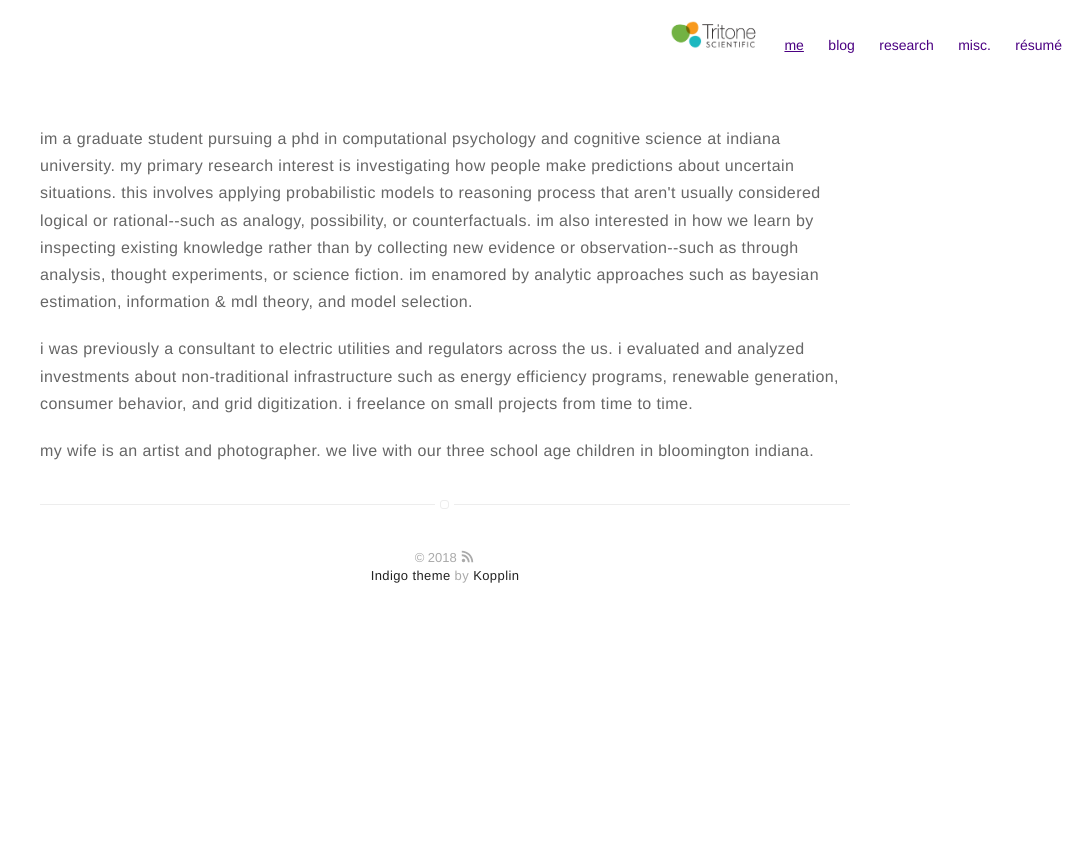
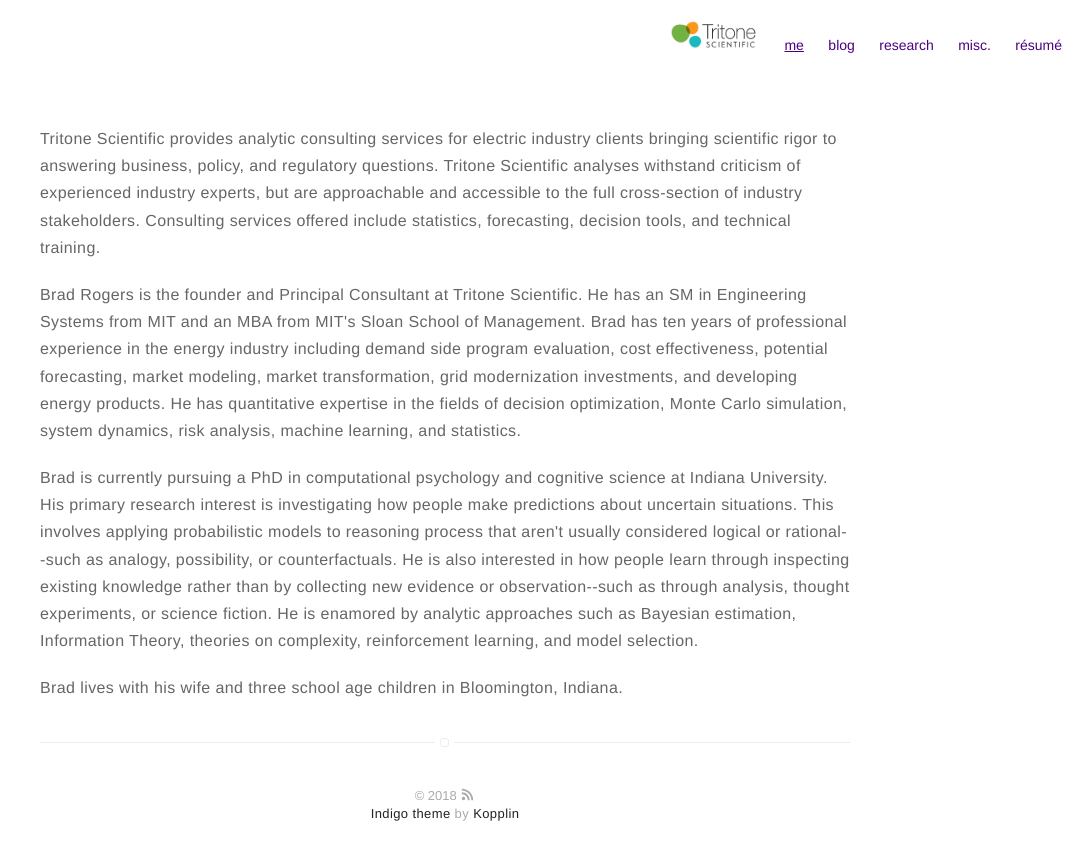
Before and after one commit to tritonescientific/tritonescientific.github.io, a Jekyll site: the page built from about.md, in a window 1280 px wide. Shown: the top 860 px of the page, without its empty margins (195-1280 px from the left). Built offline with Jekyll 4.4.1, drawn with Linux system fonts in a browser that asks for light colours.

Commit message:
Update about.md
Updated for TS relevance

```diff
--- a/about.md
+++ b/about.md
@@ -3,11 +3,13 @@ title: about
 layout: page
 ---
 
-<p>im a graduate student pursuing a phd in computational psychology and cognitive science at indiana university. my primary research interest is investigating how people make predictions about uncertain situations. this involves applying probabilistic models to reasoning process that aren't usually considered logical or rational--such as analogy, possibility, or counterfactuals. im also interested in how we learn by inspecting existing knowledge rather than by collecting new evidence or observation--such as through analysis, thought experiments, or science fiction. im enamored by analytic approaches such as bayesian estimation, information & mdl theory, and model selection.</p>
+<p>Tritone Scientific provides analytic consulting services for electric industry clients bringing scientific rigor to answering business, policy, and regulatory questions. Tritone Scientific analyses withstand criticism of experienced industry experts, but are approachable and accessible to the full cross-section of industry stakeholders. Consulting services offered include statistics, forecasting, decision tools, and technical training.</p>
 
-<p>i was previously a consultant to electric utilities and regulators across the us. i evaluated and analyzed investments about non-traditional infrastructure such as energy efficiency programs, renewable generation, consumer behavior, and grid digitization. i freelance on small projects from time to time.</p>
+<p>Brad Rogers is the founder and Principal Consultant at Tritone Scientific. He has an SM in Engineering Systems from MIT and an MBA from MIT's Sloan School of Management. Brad has ten years of professional experience in the energy industry including demand side program evaluation, cost effectiveness, potential forecasting, market modeling, market transformation, grid modernization investments, and developing energy products. He has quantitative expertise in the fields of decision optimization, Monte Carlo simulation, system dynamics, risk analysis, machine learning, and statistics.</p>
 
-<p>my wife is an artist and photographer. we live with our three school age children in bloomington indiana. </p>
+<p> Brad is currently pursuing a PhD in computational psychology and cognitive science at Indiana University. His primary research interest is investigating how people make predictions about uncertain situations. This involves applying probabilistic models to reasoning process that aren't usually considered logical or rational--such as analogy, possibility, or counterfactuals. He is also interested in how people learn through inspecting existing knowledge rather than by collecting new evidence or observation--such as through analysis, thought experiments, or science fiction. He is enamored by analytic approaches such as Bayesian estimation, Information Theory, theories on complexity, reinforcement learning, and model selection.</p>
+
+<p>Brad lives with his wife and three school age children in Bloomington, Indiana. </p>
 
 <!---
 <h2>Skills</h2>
```
